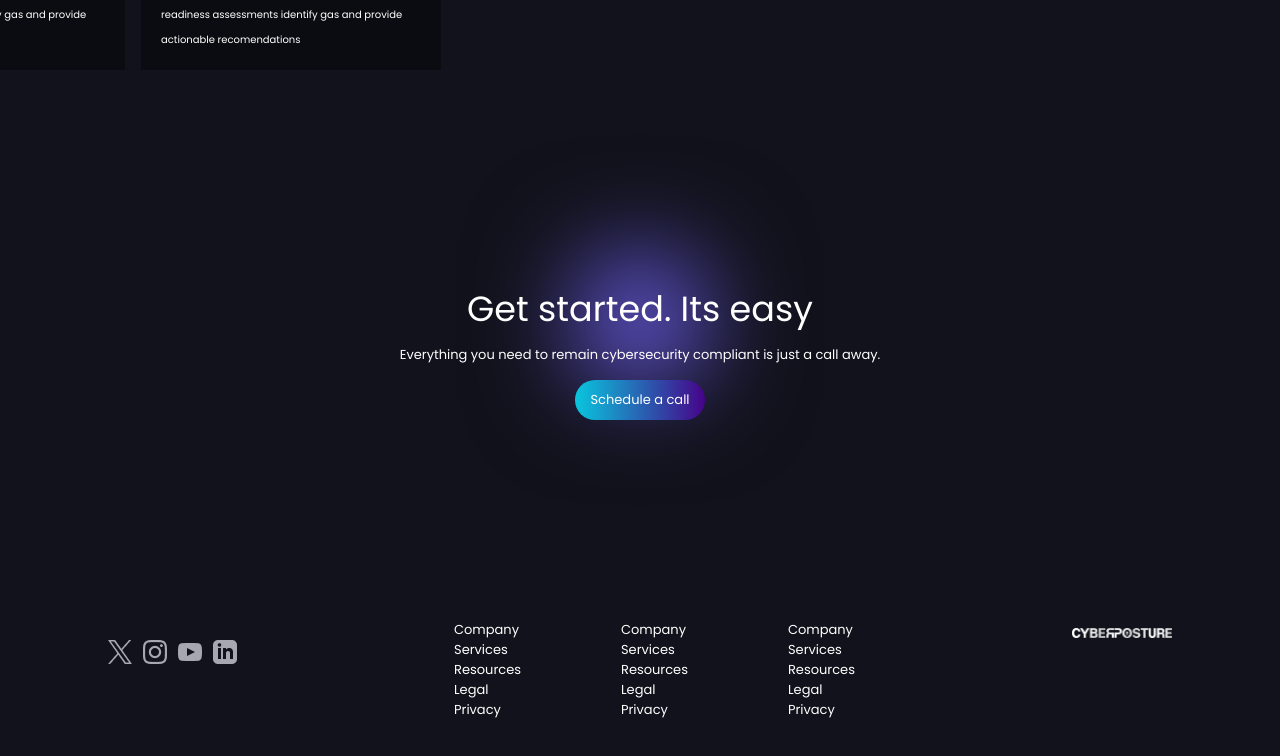
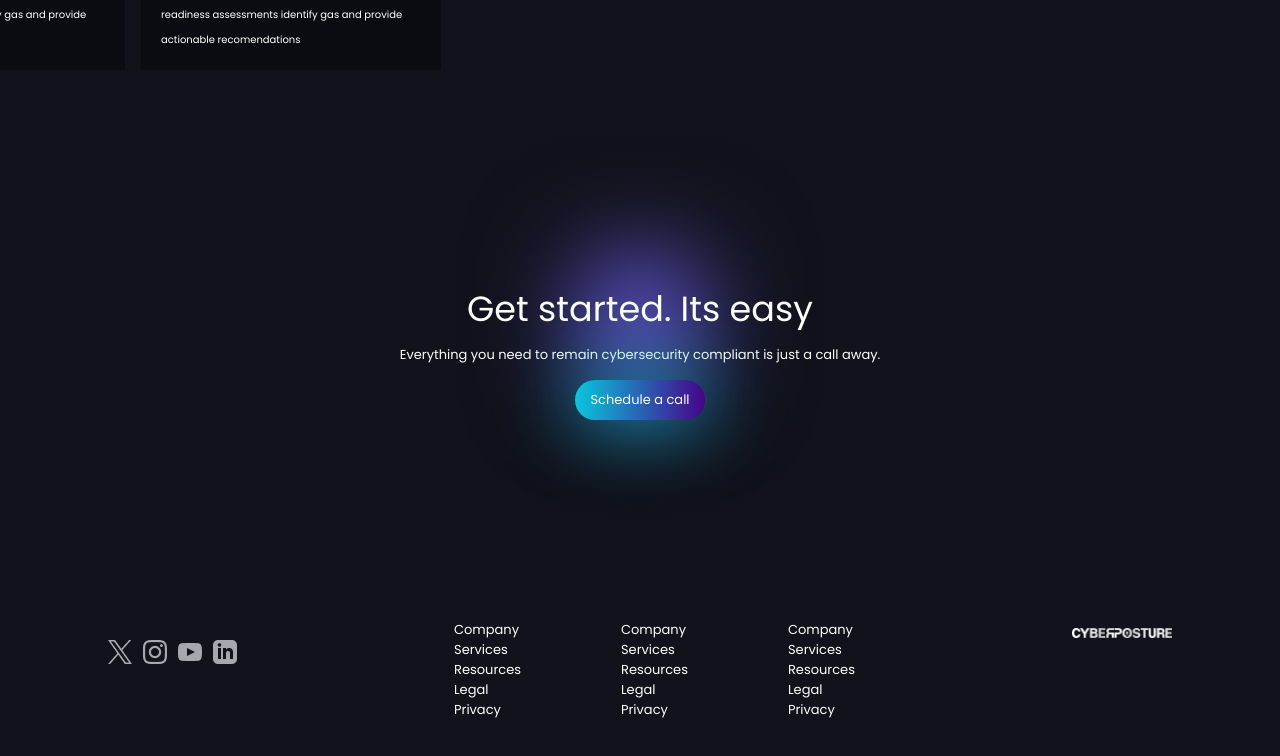
Before and after one commit to Saiyan619/CyberPosture, a React (Vite) app: page / in a window 1280 px wide. In both pictures the pointer is over the button 639 px from the left and 4334 px from the top of the page. Shown: the part 3934-4690 px from the top of the page. Built offline with nearby package versions, Linux system fonts and the light colour scheme.

Commit message:
cleaning up

```diff
--- a/src/components/header/Header.jsx
+++ b/src/components/header/Header.jsx
@@ -4,7 +4,6 @@ import { motion } from "framer-motion";
 import { useInView } from "react-intersection-observer";
 
 
-// dont forget to fix button scale issue
 const Header = () => {
   const [ref, InView] = useInView({
     triggerOnce: false,
@@ -24,8 +23,7 @@ const Header = () => {
             animate={InView ? { opacity: 1 } : {}}
             exit={{ opacity: 0}}
             transition={{ duration: 0.5, delay: 0.3 }}
-            className="sub_header_hero_text_container"
-          >
+            className="sub_header_hero_text_container">
             <span className="header_hero_span">let's help you stay</span>
             <h1>Secured</h1>
           </motion.div>
--- a/src/components/section6/sectionsix.css
+++ b/src/components/section6/sectionsix.css
@@ -42,6 +42,18 @@
     cursor: pointer;
     font-size: 13px;
     margin-top: 15px;
+    transition: .3s;
+  }.section_6_btn:hover {
+    background: linear-gradient(to right, #09C6DE, #460389);
+    border: none;
+    color: white;
+    padding: 10px 15px;
+    border-radius: 100px;
+    cursor: pointer;
+    font-size: 13px;
+    margin-top: 15px;
+    filter: drop-shadow(0 0 40px #09C6DE);
+    transition: .3s;
   }
 
 
```
